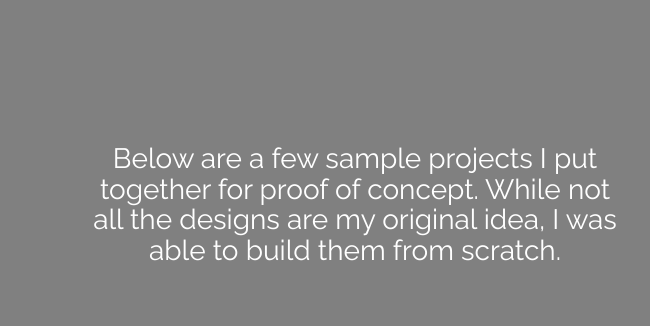
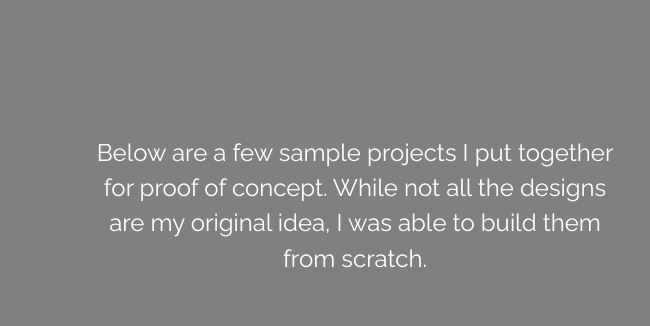
Before and after one commit to CoryRodriguez/myportfolio, a plain HTML site: page src/index.html in a window 1280 px wide. Shown: the part 1279-1605 px from the top of the page, 0-650 px from the left. Drawn offline with nearby package versions, Linux system fonts and the light colour scheme; grey boxes are pictures that could not be loaded.

Commit message:
edited UI line heights

```diff
--- a/src/index.html
+++ b/src/index.html
@@ -94,7 +94,7 @@
 		<div class="container">
 			<div class="row">
 				<div class="col-md-6 my-auto">
-					<h5 class="h3 mb-5 mb-md-0">Below are a few sample projects I put together for proof of concept. While not all the designs are my original idea, I was able to build them from scratch.</h5>
+					<h4 class=" mb-5 mb-md-0">Below are a few sample projects I put together for proof of concept. While not all the designs are my original idea, I was able to build them from scratch.</h4>
 				</div>
 				<div class="col-md-6">
 					<img class="img-fluid" width="100%" height="auto" src="https://images.pexels.com/photos/427900/pexels-photo-427900.jpeg?w=1260&h=750&auto=compress&cs=tinysrgb">
--- a/src/scss/style.scss
+++ b/src/scss/style.scss
@@ -131,6 +131,10 @@ body {
 #about {
     color: $red; //background-color: #333;
     background-color: grey;
+
+    h4 {
+        line-height: 2.2rem;
+    }
 }
 
 #skills {
@@ -165,6 +169,7 @@ body {
     img {
         border: 1px solid black;
     }
+
     .ovrly14 {
         width: 100%;
         overflow: hidden;
```
Also changed, not shown: src/css/style.css.
